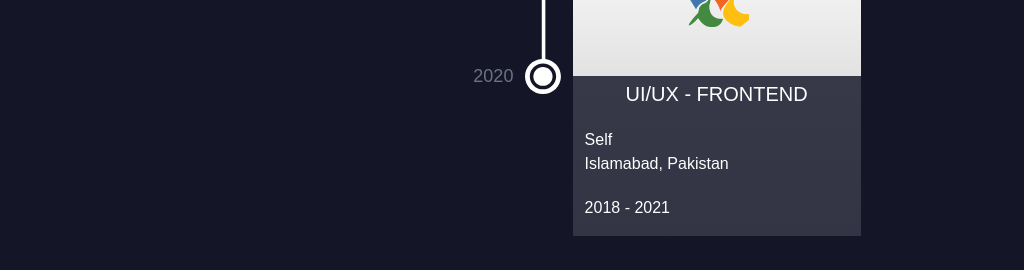
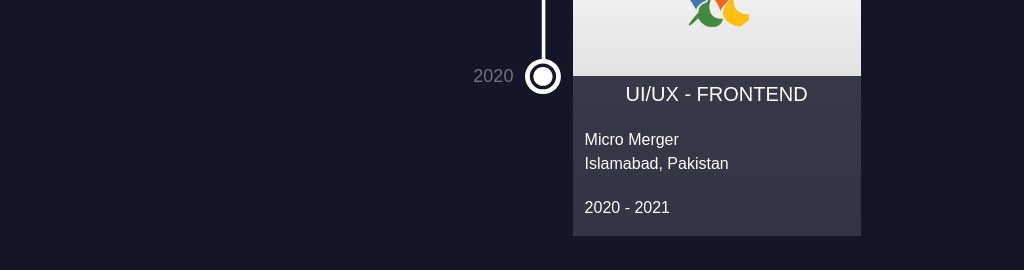
Before and after one commit to MMohsin737/portfolio-site, a React (Create React App) app: page / in a window 1280 px wide. Shown: the part 1980-2250 px from the top of the page, without its empty margins (97-1121 px from the left). Built offline with nearby package versions, Linux system fonts and the light colour scheme.

Commit message:
(14-02-2022)

```diff
--- a/src/components/sections/experince/Experince.js
+++ b/src/components/sections/experince/Experince.js
@@ -137,9 +137,9 @@ const Experince = ({ sectionID }) => {
             <CompanyExpCard
               imgSrc={microMerger}
               jobTitle="UI/UX - Frontend"
-              companyTitle="Self"
+              companyTitle="Micro Merger"
               location="Islamabad, Pakistan"
-              dateJoiningEnding="2018 - 2021"
+              dateJoiningEnding="2020 - 2021"
               backgroundColor="white"
               spacingStyle={``}
             />
```
